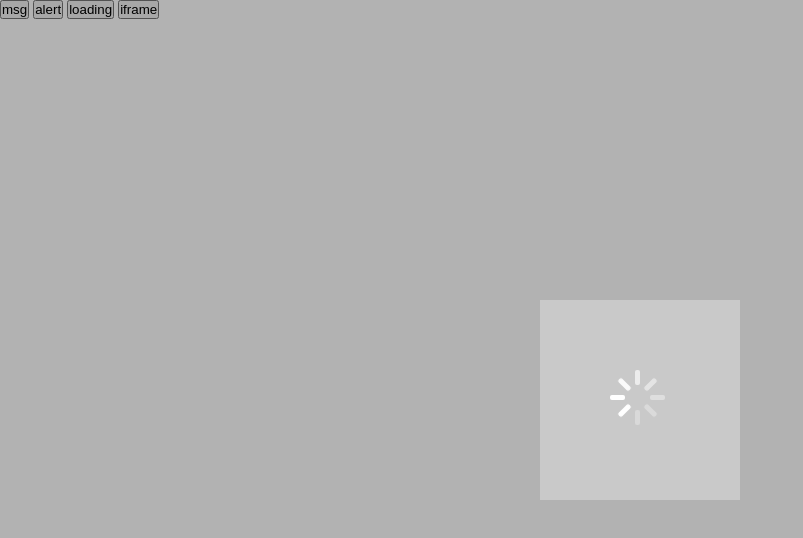
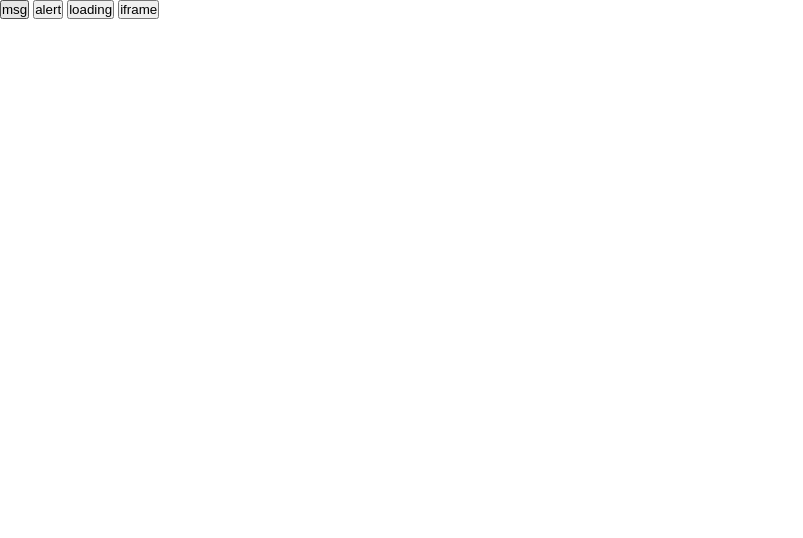
Before and after one commit to huruji/Hlayer, a plain HTML site: page test.html in a window 1280 px wide. Both pictures are taken after a click on the button "loading". Shown: the whole page, without its empty margins (0-803 px from the left). Drawn offline with Linux system fonts and the light colour scheme.

Commit message:
添加loading方法的参数cfg说明:bug:

```diff
--- a/hlayer.js
+++ b/hlayer.js
@@ -248,7 +248,7 @@ var hlayer = {
                 loadCon.appendChild(loadContent);
             }
         }
-        this.css(loadCon, {width: cfg.width, height: cfg.height, backgroundColor:'rgba(255,255,255,0.3)', boxShadow:'0px 0px solid #777'});
+        this.css(loadCon, {width: cfg.width, height: cfg.height, backgroundColor:'rgba(0,0,0,0.3)', boxShadow:'0px 0px solid #777',borderRadius:'5px'});
         this.css(loadCon, {zIndex: 10010});
         cfg.parent.appendChild(loadCon);
         return loadCon;
@@ -376,7 +376,10 @@ var hlayer = {
         width:宽度,
         height:高度,
         time:时间,
-        position:位置，默认为屏幕中间
+        position:位置，默认为屏幕中间,
+        shadow:是否需要遮罩，默认为true，
+        time: alert消失的时间，毫秒计，默认为1s,
+        type:loading的类型
     }
     */
     loading: function(cfg) {
@@ -391,9 +394,7 @@ var hlayer = {
             var shadow = this.creShadow(layer);
         }
         var loadCon = this.creLoad(cfg);
-        this.appendNodes(layer,[shadow, loadCon]);
-        this.appendNodes(this.docBody,layer);
-        this.position(loadCon, shadow, cfg.position);
+        this.position(loadCon,layer,cfg.position);
         if(cfg.time) {
             this.timingCancel(cfg.time,layer);
         }
--- a/test.html
+++ b/test.html
@@ -43,7 +43,7 @@
         })
     };
     btn3.onclick = function () {
-        hlayer.loading({time:100000,height:'200px',width:'200px'});
+        hlayer.loading({time:1000,position:1,shadow:false});
     };
     btn4.onclick = function () {
         hlayer.iframe({url:'http://www.loveqiao.com/'});
```
